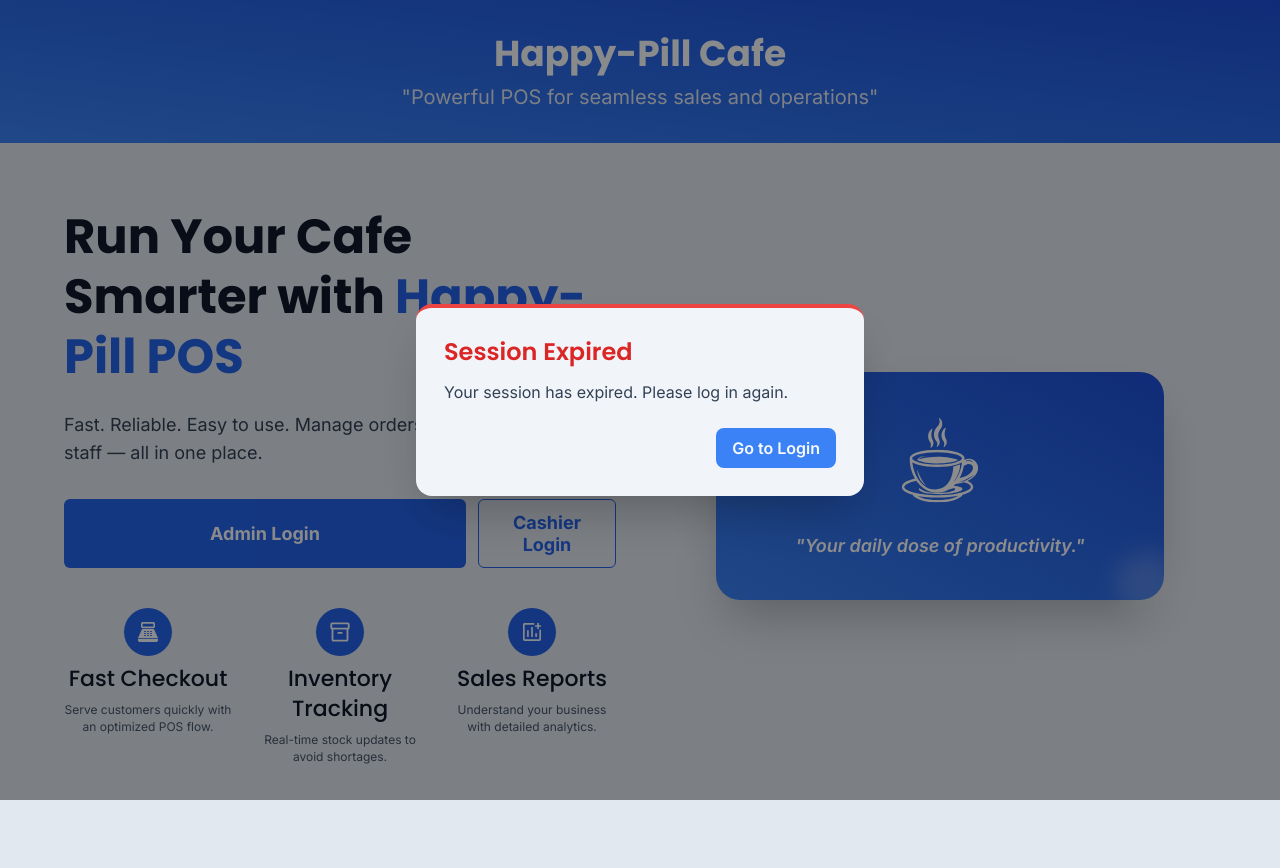
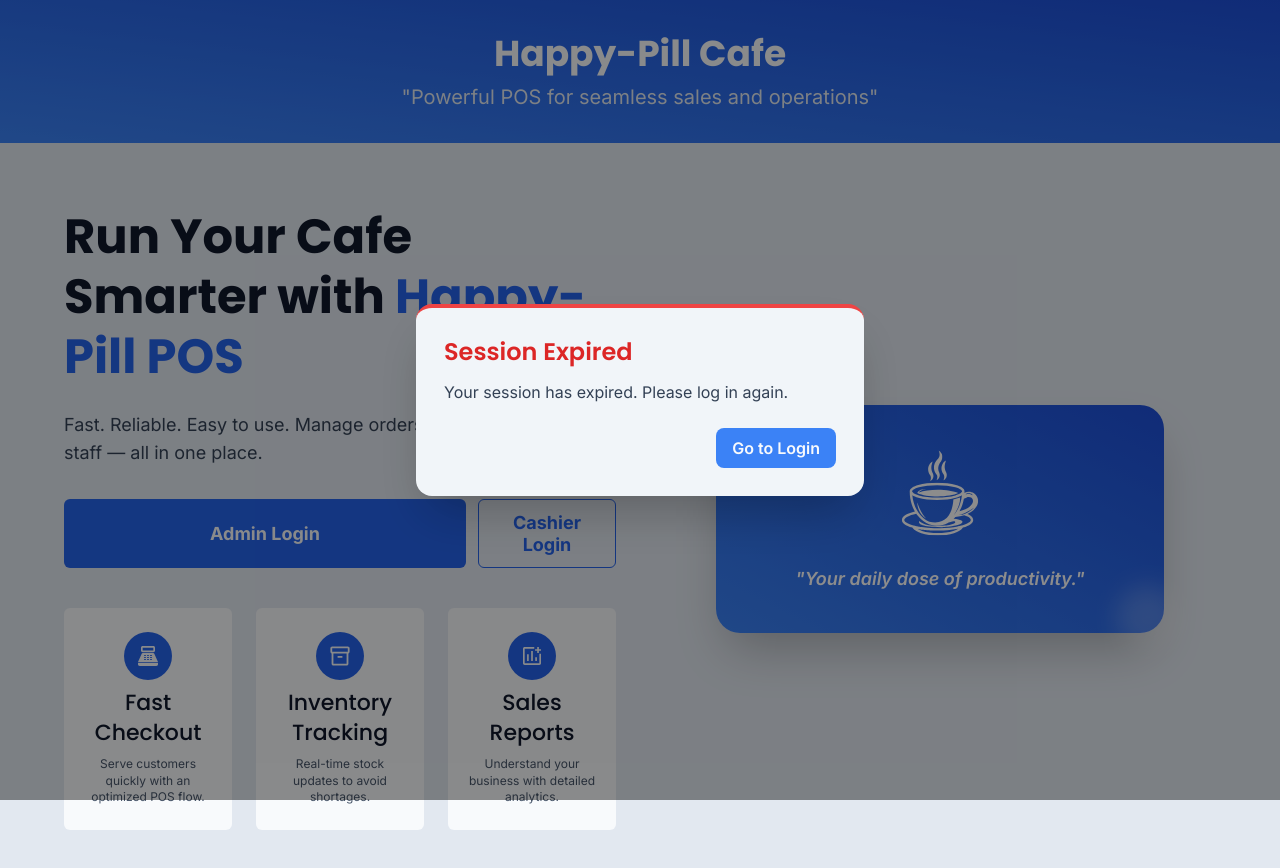
Before and after one commit to dreyyan/happy-pill-pos, a React (Vite) app: page / in a window 1280 px wide. Shown: the top 868 px of the page. Before the commit the page ends 829 px from the top, so only its background shows below. Built offline with nearby package versions, Linux system fonts and the light colour scheme.

Commit message:
style(trust-badge): add bg color, and layout spacing

```diff
--- a/src/components/TrustBadge.tsx
+++ b/src/components/TrustBadge.tsx
@@ -12,18 +12,18 @@ const TrustBadge: React.FC<TrustBadgeProps> = ({
   description,
 }) => {
   return (
-    <div className="flex flex-col items-center text-center gap-2">
-      {/* Icon */}
+    <div className="flex flex-col items-center text-center gap-2 bg-bg-50 p-4 py-6 rounded-md">
+      {/* [UI] Icon */}
       <div className="bg-primary-600 p-3 rounded-full">
         <img src={iconSrc} alt={title} className="w-6 h-6" />
       </div>
 
-      {/* Title */}
+      {/* [UI] Title */}
       <h4 className="text-text-900">
         {title}
       </h4>
 
-      {/* Description */}
+      {/* [UI] Description */}
       <p className="text-caption text-text-600">
         {description}
       </p>
```
